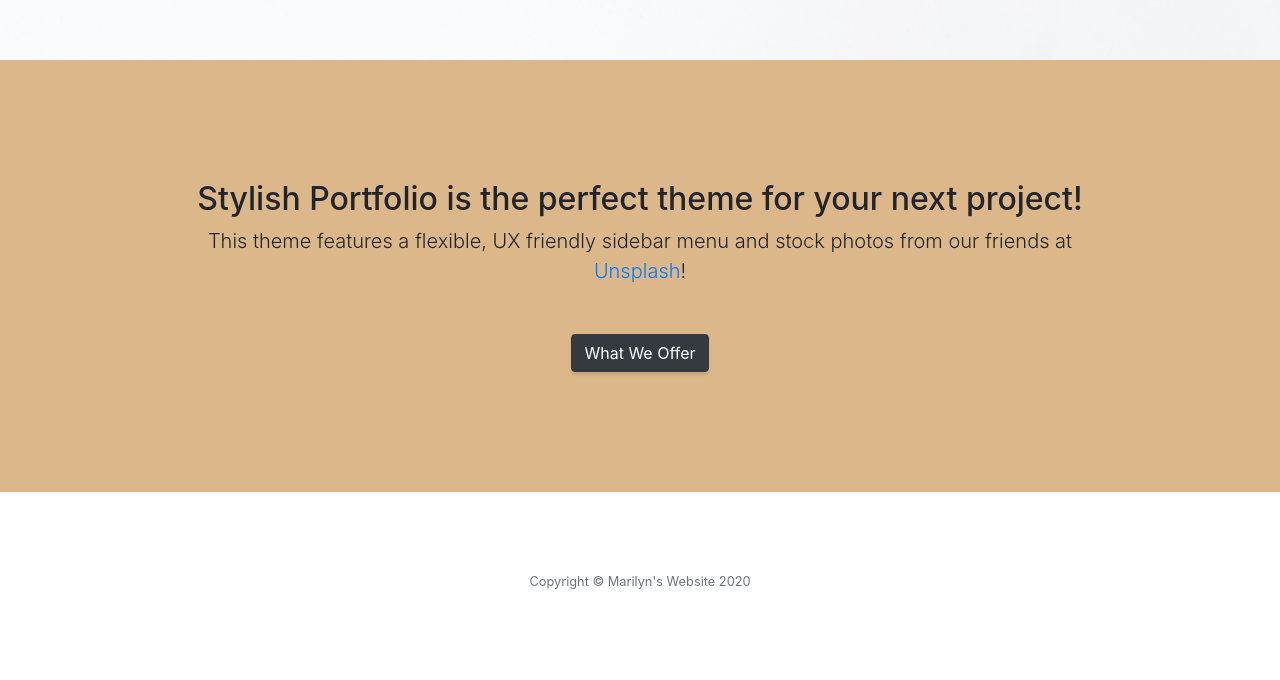
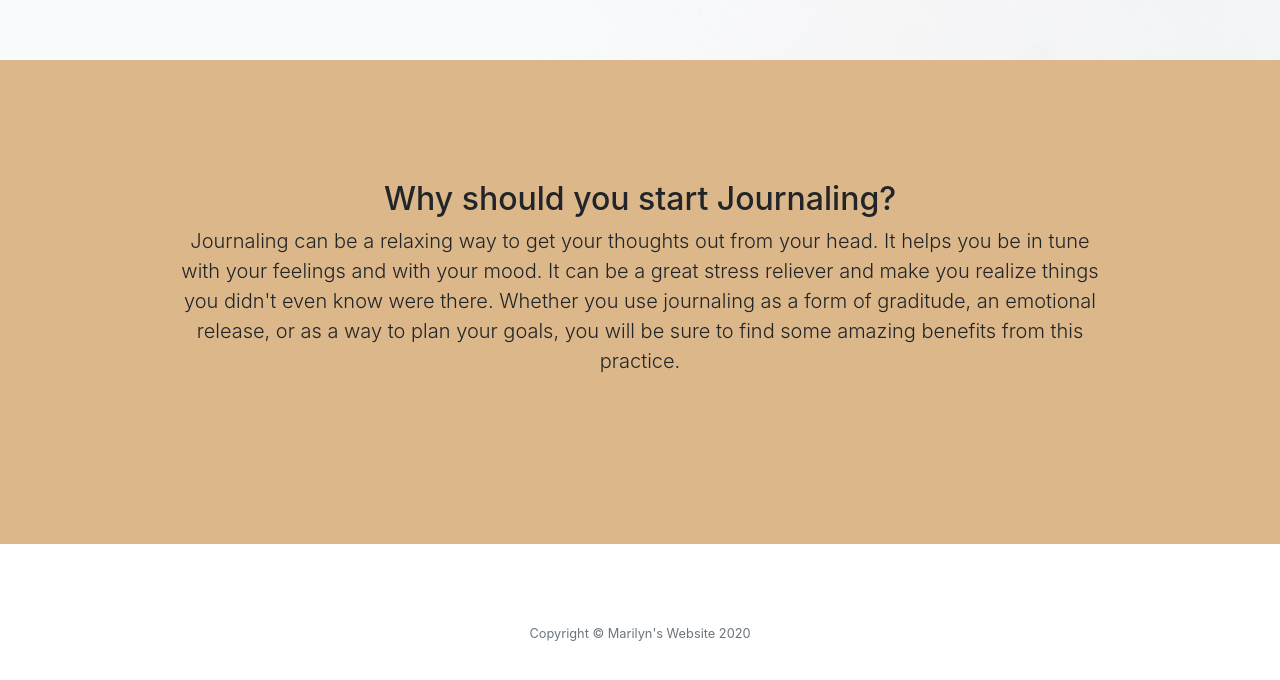
Before and after one commit to marcrzzz/JournalPrompts, a website with bundled scripts: page index.html in a window 1280 px wide. Shown: the part 740-1420 px from the top of the page. Built offline with nearby package versions, Linux system fonts and the light colour scheme.

```diff
--- a/index.html
+++ b/index.html
@@ -32,15 +32,15 @@
   <nav id="sidebar-wrapper">
     <ul class="sidebar-nav">
       <li class="sidebar-brand">
-        <a class="js-scroll-trigger" href="#page-top">Start Bootstrap</a>
+        <a class="js-scroll-trigger" href="#page-top">Journaling</a>
       </li>
       <li class="sidebar-nav-item">
-        <a class="js-scroll-trigger" href="#page-top">Home</a>
+        <a class="js-scroll-trigger" href="#page-top">Prompt Generator</a>
       </li>
       <li class="sidebar-nav-item">
-        <a class="js-scroll-trigger" href="#about">About</a>
+        <a class="js-scroll-trigger" href="#about">Benefits of Journaling</a>
       </li>
-      <li class="sidebar-nav-item">
+      <!-- <li class="sidebar-nav-item">
         <a class="js-scroll-trigger" href="#services">Services</a>
       </li>
       <li class="sidebar-nav-item">
@@ -48,7 +48,7 @@
       </li>
       <li class="sidebar-nav-item">
         <a class="js-scroll-trigger" href="#contact">Contact</a>
-      </li>
+      </li> -->
     </ul>
   </nav>
 
@@ -90,10 +90,9 @@
     <div class="container text-center">
       <div class="row">
         <div class="col-lg-10 mx-auto">
-          <h2>Stylish Portfolio is the perfect theme for your next project!</h2>
-          <p class="lead mb-5">This theme features a flexible, UX friendly sidebar menu and stock photos from our friends at
-            <a href="https://unsplash.com/">Unsplash</a>!</p>
-          <a class="btn btn-dark btn-xl js-scroll-trigger" href="#services">What We Offer</a>
+          <h2>Why should you start Journaling?</h2>
+          <p class="lead mb-5">Journaling can be a relaxing way to get your thoughts out from your head. It helps you be in tune with your feelings and with your mood. It can be a great stress reliever and make you realize things you didn't even know were there. Whether you use journaling as a form of graditude, an emotional release, or as a way to plan your goals, you will be sure to find some amazing benefits from this practice.</p>
+          <!-- <a class="btn btn-dark btn-xl js-scroll-trigger" href="#services">What We Offer</a> -->
         </div>
       </div>
     </div>
```
